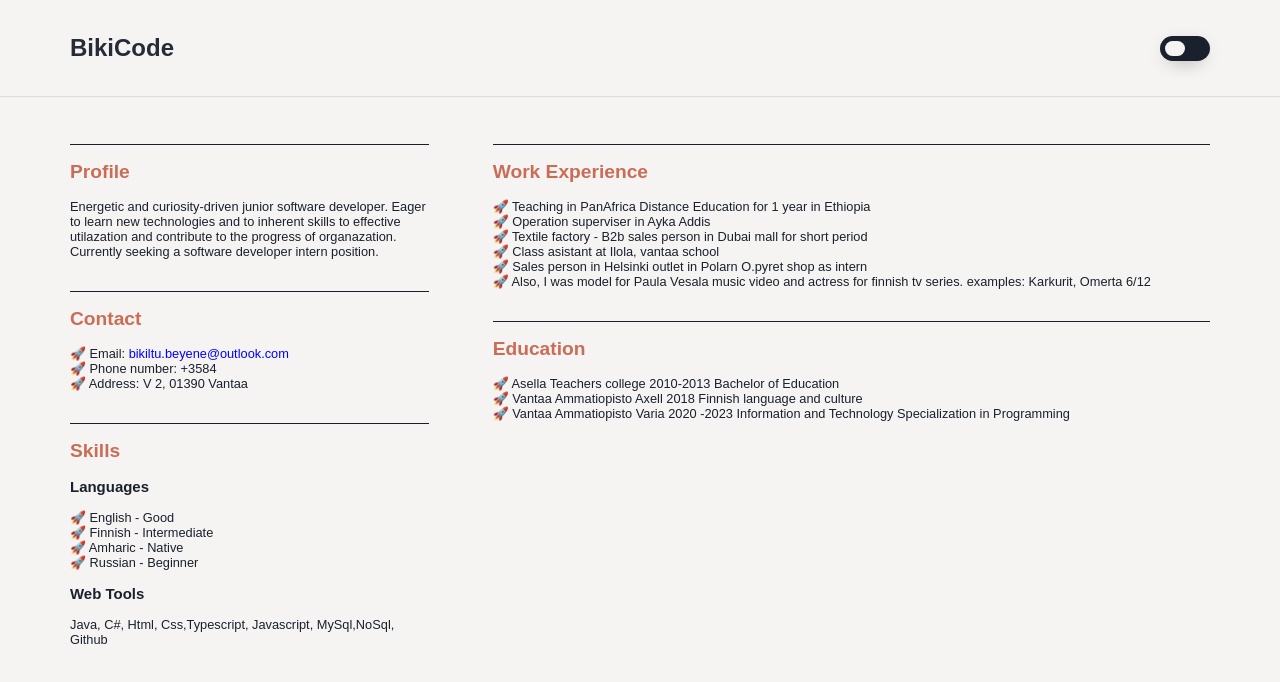
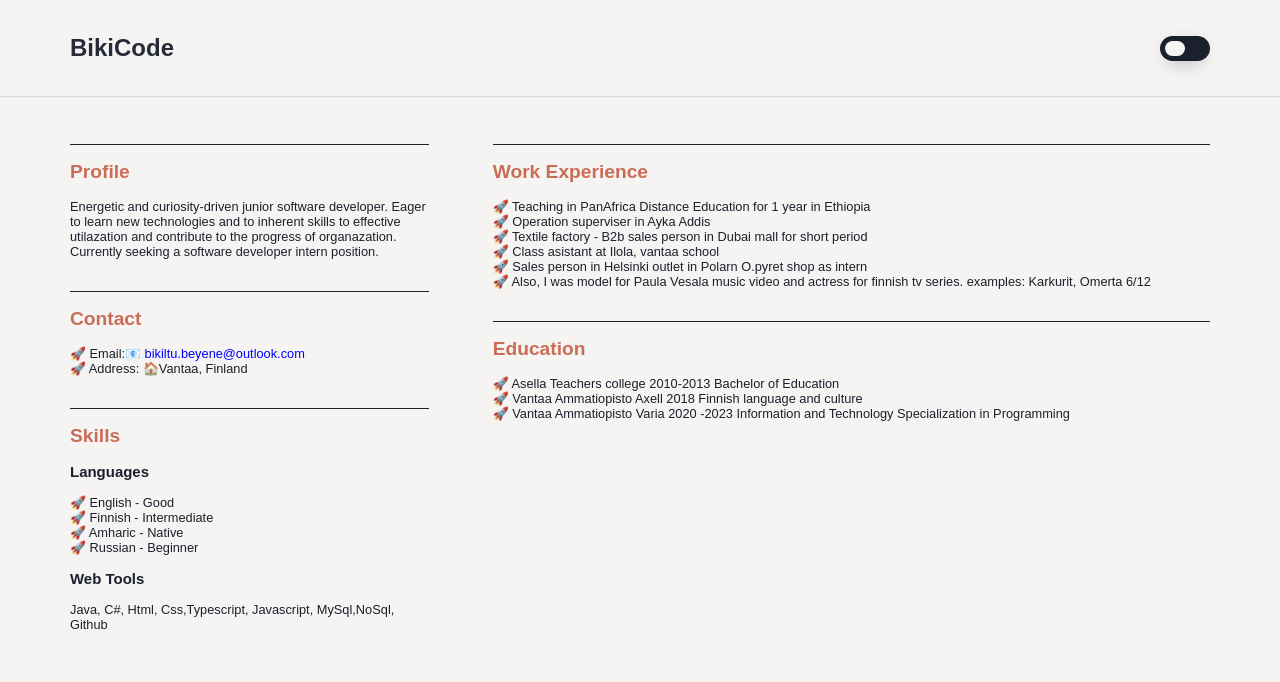
Before and after one commit to biki-code/portfolio, a React (Create React App) app: page /#/about in a window 1280 px wide. Shown: the top 682 px of the page. Built offline with nearby package versions, Linux system fonts and the light colour scheme.

Commit message:
EMOJI ADDED

```diff
--- a/src/components/about/AboutComponent.tsx
+++ b/src/components/about/AboutComponent.tsx
@@ -20,10 +20,9 @@ const AboutComponent: React.FC<AboutComponentProps> = () => {
             <h1>Contact</h1>
             <p>
               <span>
-                Email: <a href="mailto:bikiltu.beyene@outlook.com">bikiltu.beyene@outlook.com</a>
+                Email:📧 <a href="mailto:bikiltu.beyene@outlook.com">bikiltu.beyene@outlook.com</a>
               </span>
-              <span>Phone number: +3584</span>
-              <span>Address: V 2, 01390 Vantaa</span>
+              <span>Address: 🏠Vantaa, Finland</span>
             </p>
           </section>
           <section>
--- a/src/components/projects/ProjectsComponent.tsx
+++ b/src/components/projects/ProjectsComponent.tsx
@@ -20,6 +20,7 @@ const PROJECTS: PROJECTSInterface = [
     linkTo: "https://biki-code.github.io/portfolio/",
     projectName: "React Portfolio"
   },
+
   {
     key: 2,
     linkTo: "",
```
